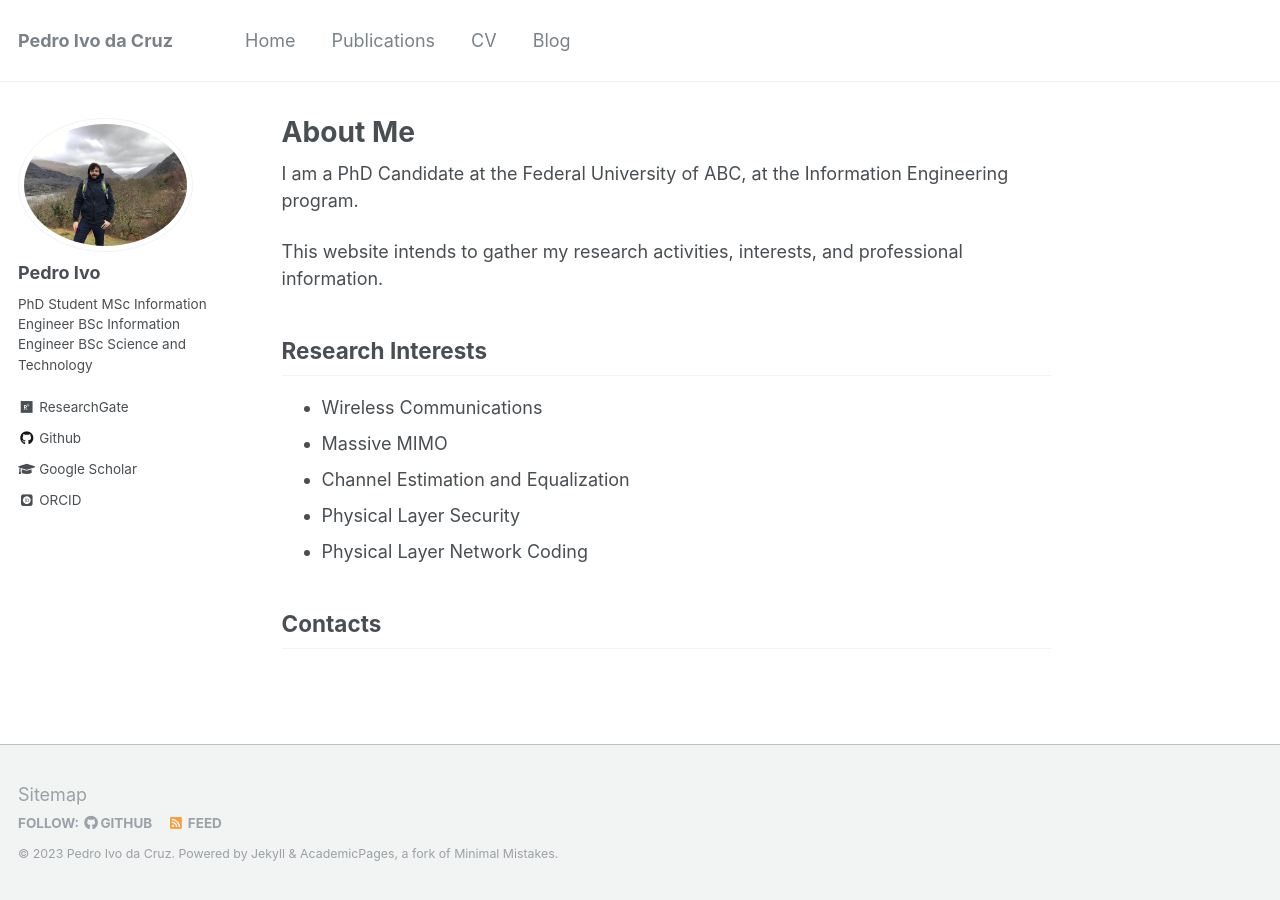
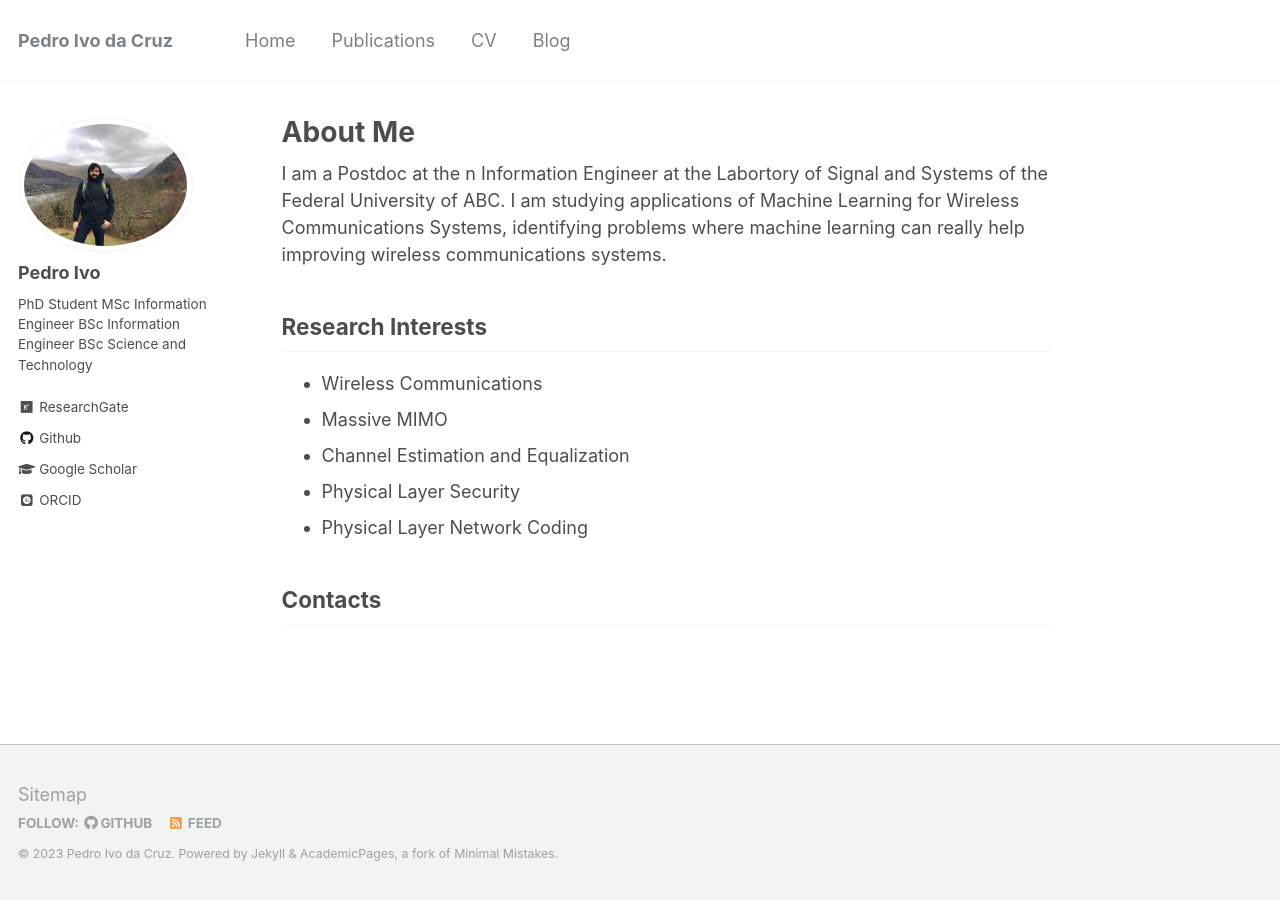
Before and after one commit to pedroidc/pedroidc.github.io, a Jekyll site: the page built from _pages/about.md, in a window 1280 px wide. Built offline with Jekyll 4.4.1, drawn with Linux system fonts in a browser that asks for light colours; some web fonts are replaced.

Commit message:
Updating About Me page.

```diff
--- a/_pages/about.md
+++ b/_pages/about.md
@@ -8,9 +8,8 @@ redirect_from:
   - /about.html
 ---
 
-I am a PhD Candidate at the Federal University of ABC, at the Information Engineering program.
-
-This website intends to gather my research activities, interests, and professional information.
+I am a Postdoc at the n Information Engineer at the Labortory of Signal and Systems of the Federal University of ABC.
+I am studying applications of Machine Learning for Wireless Communications Systems, identifying problems where machine learning can really help improving wireless communications systems.
 
 
 Research Interests
```
